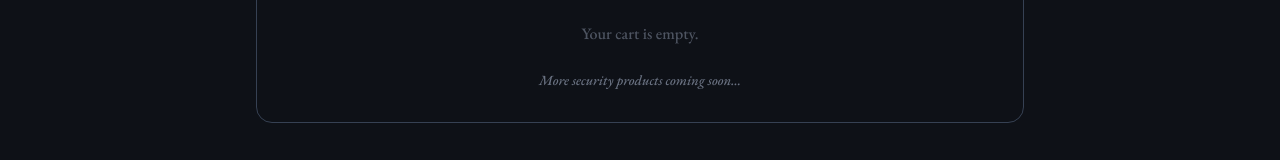
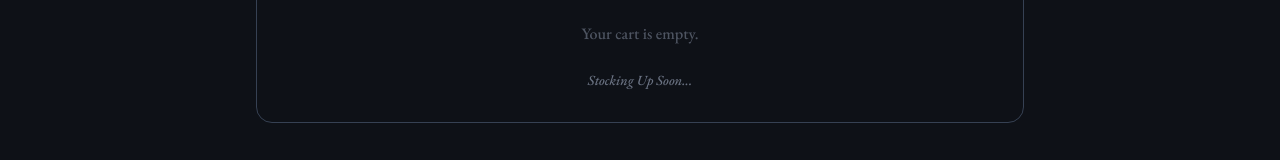
Before and after one commit to sam10556/Wault, a React (Vite) app: page /cart in a window 1280 px wide. Shown: the part 1038-1198 px from the top of the page. Built offline with nearby package versions, Linux system fonts and the light colour scheme; a web font is replaced by a local one.

Commit message:
Typo in shoping cart

```diff
--- a/src/component/ShoppingCart.tsx
+++ b/src/component/ShoppingCart.tsx
@@ -193,7 +193,7 @@ const ShopPage: React.FC = () => {
           )}
 
           <div className="mt-6 text-center text-gray-500 italic text-sm">
-            More security products coming soon...
+            Stocking Up Soon...
           </div>
         </div>
       </div>
```
